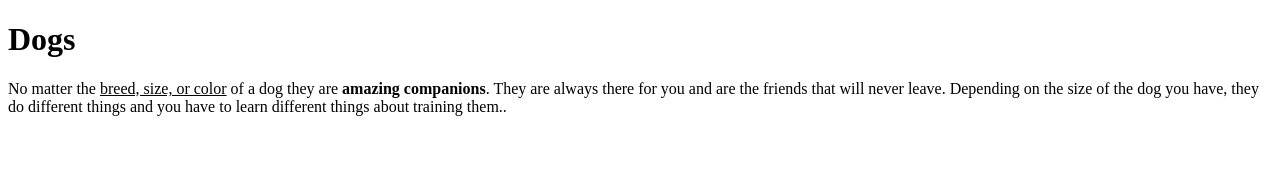
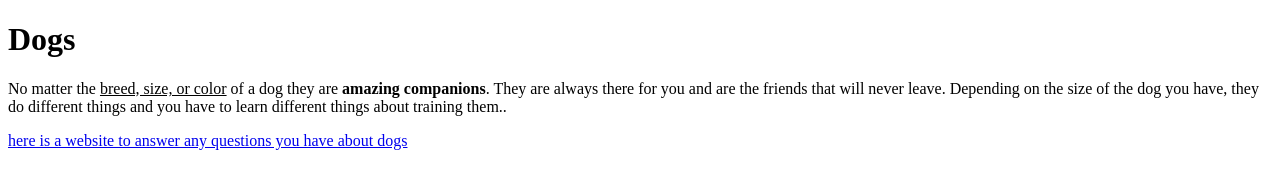
Before and after one commit to GR4073/gr4073, a plain HTML site: page index.html in a window 1280 px wide. Drawn offline with Linux system fonts and the light colour scheme.

Commit message:
Update index.html

```diff
--- a/index.html
+++ b/index.html
@@ -3,6 +3,7 @@
  <body>
     <h1>Dogs</h1>
   <p> No matter the <u>breed, size, or color</u> of a dog they are <b>amazing companions</b>. They are always there for you and are the friends that will never leave. Depending on the size of the dog you have, they do different things and you have to learn different things about training them..</p>
+    <p> <a href="https://www.dogster.com/">here is a website to answer any questions you have about dogs</a></p>
 
  </body>
 </html>
```
